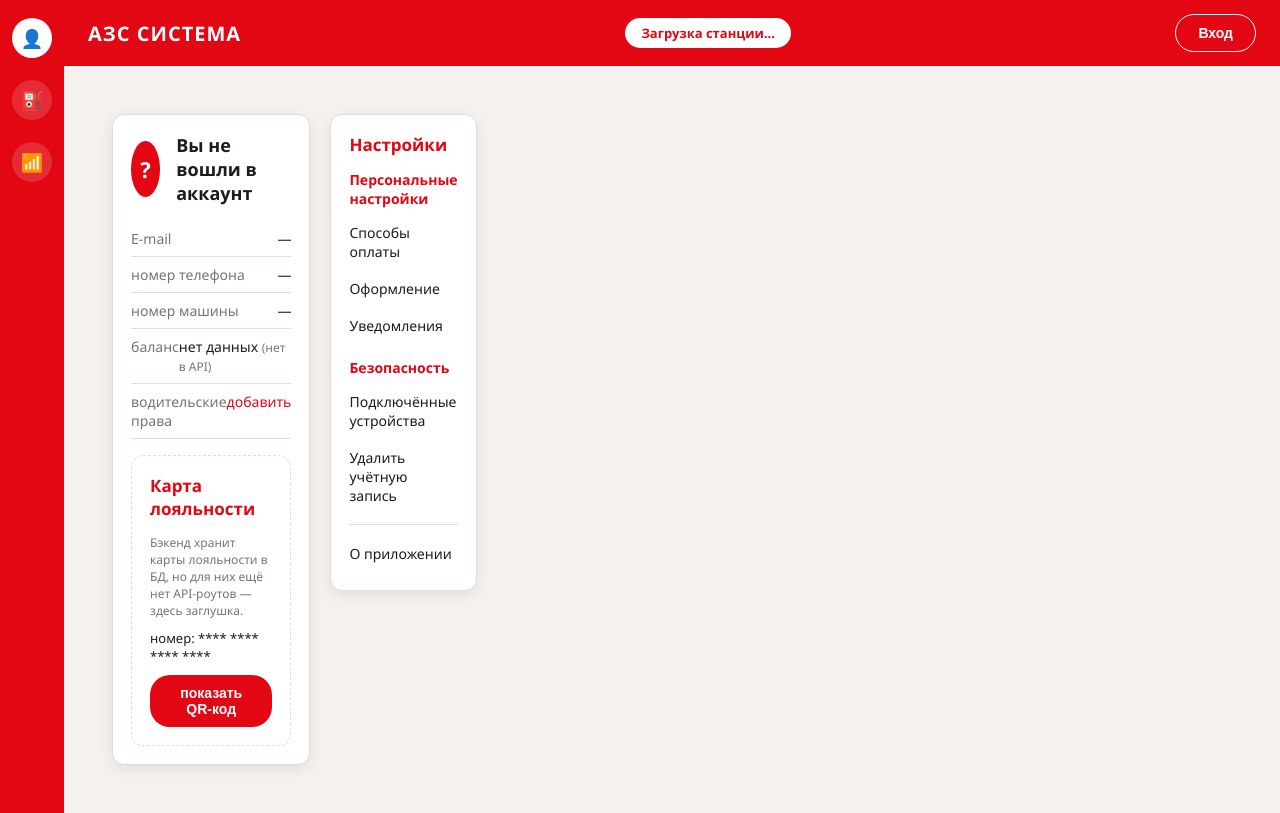
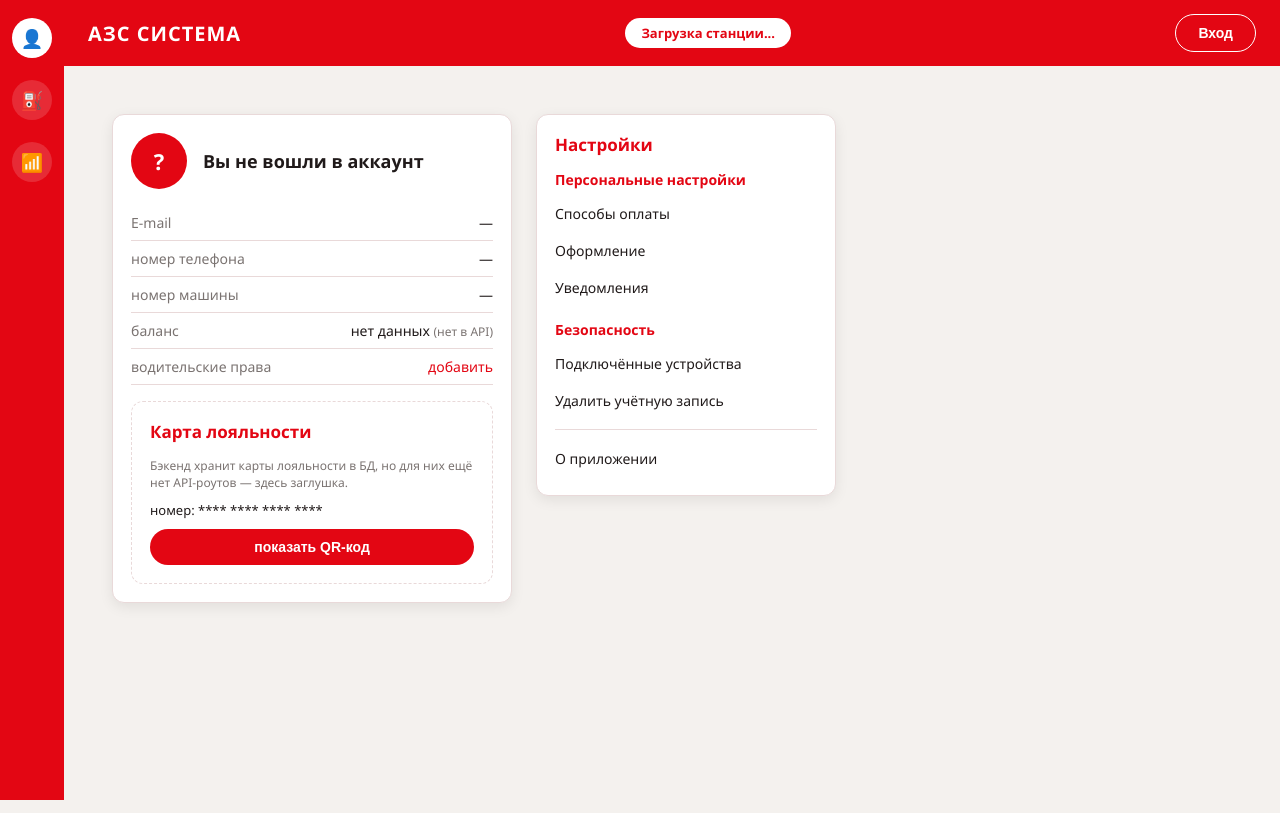
Before and after one commit to spvoronin/future-AZS, a React (Vite) app in the folder WEB/frontend/: page /profile in a window 1280 px wide. Built offline with nearby package versions, Linux system fonts and the light colour scheme.

Commit message:
edit index.css

```diff
--- a/WEB/frontend/src/index.css
+++ b/WEB/frontend/src/index.css
@@ -393,8 +393,8 @@ body {
 .profile-content {
   padding: 24px;
   display: grid;
-  grid-template-columns: 1.2fr 1fr;
-  gap: 20px;
+  grid-template-columns: 400px 300px;
+  gap: 24px;
   align-items: start;
 }
 
```
